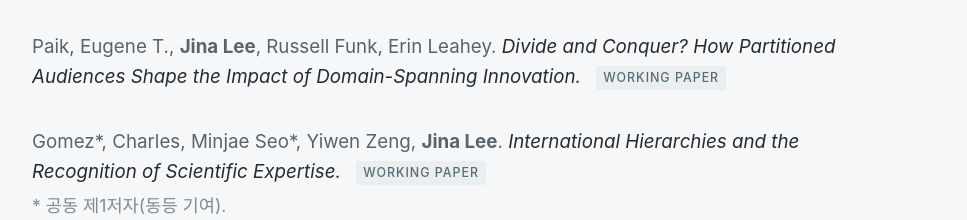
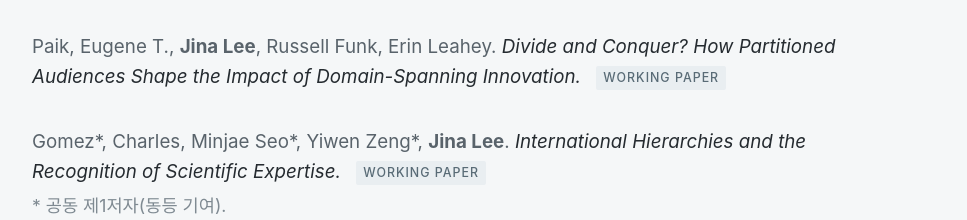
Before and after one commit to JinaLee-soc/jinalee-soc, a Next.js app: page /ko/cv in a window 1280 px wide. Shown: the part 2740-2960 px from the top of the page, without its empty margins (138-1105 px from the left). Built offline with nearby package versions, Linux system fonts and the light colour scheme; a web font is replaced by a local one.

Commit message:
Mark Yiwen Zeng as co-first author in CV

```diff
--- a/src/content/research.ts
+++ b/src/content/research.ts
@@ -121,7 +121,7 @@ export const researchPrograms: ResearchProgram[] = [
         note: 'Manuscript available.',
       },
       {
-        citation: 'Gomez*, Charles, Minjae Seo*, Yiwen Zeng, Jina Lee. "International Hierarchies and the Recognition of Scientific Expertise."',
+        citation: 'Gomez*, Charles, Minjae Seo*, Yiwen Zeng*, Jina Lee. "International Hierarchies and the Recognition of Scientific Expertise."',
         status: 'Working Paper',
       },
     ],
--- a/src/generated/cv-data.json
+++ b/src/generated/cv-data.json
@@ -1,7 +1,7 @@
 {
   "meta": {
     "source": "cv.docx",
-    "generated_at": "2026-11-17T21:02:15.711582+00:00"
+    "generated_at": "2026-11-25T16:08:44.050377+00:00"
   },
   "contact": {
     "email": "jina@illinois.edu",
@@ -138,7 +138,7 @@
       },
       {
         "status": "Working Paper",
-        "authors": "Gomez*, Charles, Minjae Seo*, Yiwen Zeng, Jina Lee",
+        "authors": "Gomez*, Charles, Minjae Seo*, Yiwen Zeng*, Jina Lee",
         "title": "International Hierarchies and the Recognition of Scientific Expertise",
         "co_first_authors": true
       },
```
Also changed, not shown: 1 other file (tests, documents, lock files or other folders).
